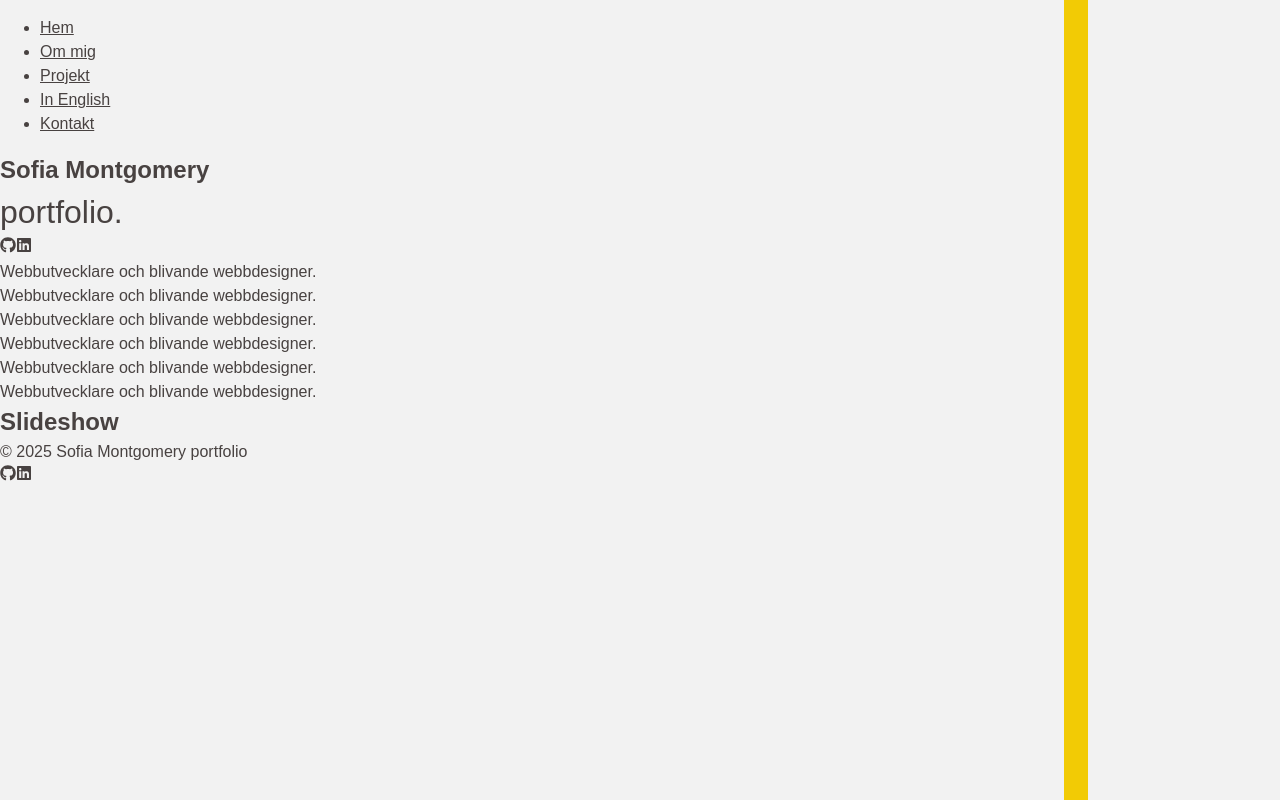
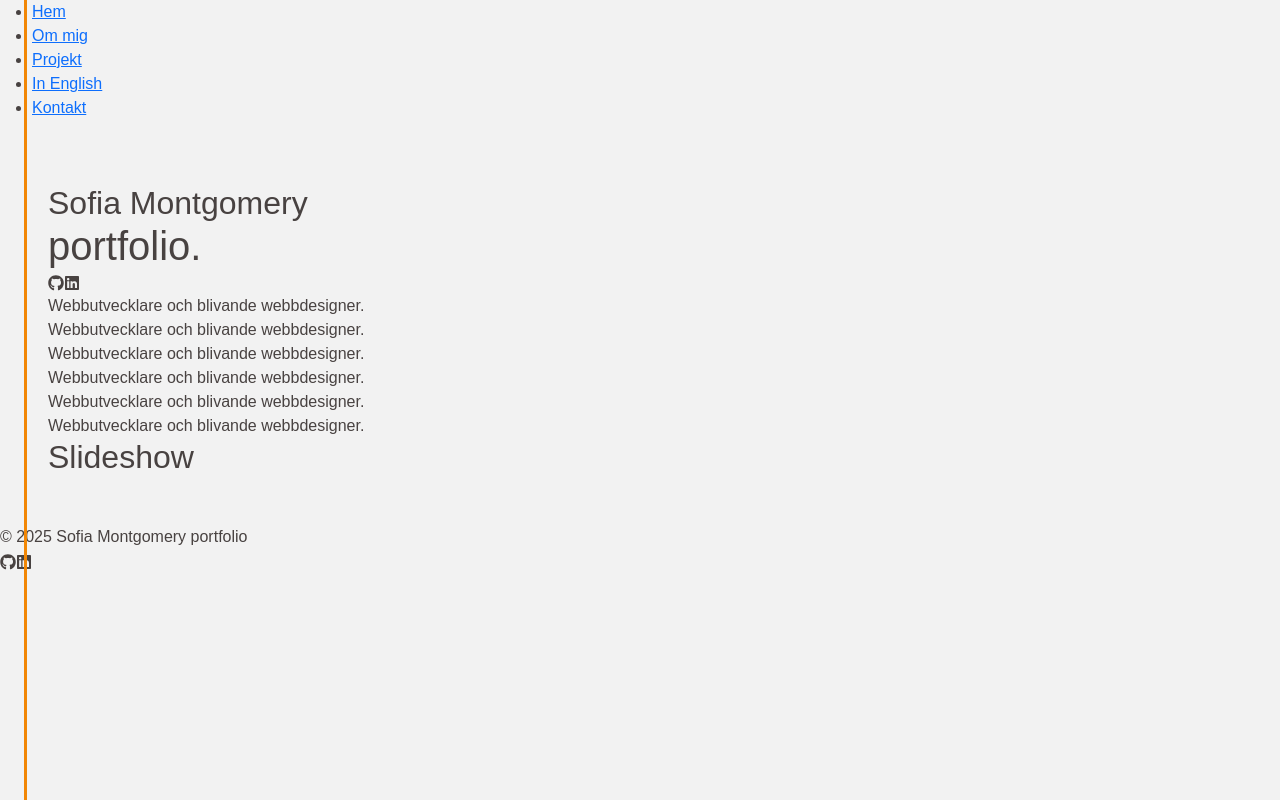
Before and after one commit to fiamont/new-portfolio, a React (Vite) app: page / in a window 1280 px wide. Built offline with nearby package versions, Linux system fonts and the light colour scheme; a web font is replaced by a local one.

Commit message:
added more bootstrap and overall padding

```diff
--- a/index.html
+++ b/index.html
@@ -6,6 +6,12 @@
     <meta name="viewport" content="width=device-width, initial-scale=1.0" />
     <title>Sofia Montgomery</title>
     <link rel="stylesheet" href="https://use.typekit.net/wjb8xin.css" />
+    <link
+      href="https://cdn.jsdelivr.net/npm/bootstrap@5.3.3/dist/css/bootstrap.min.css"
+      rel="stylesheet"
+      integrity="sha384-QWTKZyjpPEjISv5WaRU9OFeRpok6YctnYmDr5pNlyT2bRjXh0JMhjY6hW+ALEwIH"
+      crossorigin="anonymous"
+    />
   </head>
   <body>
     <div id="root"></div>
--- a/package.json
+++ b/package.json
@@ -10,6 +10,7 @@
     "preview": "vite preview"
   },
   "dependencies": {
+    "bootstrap": "^5.3.3",
     "react": "^18.3.1",
     "react-bootstrap": "^2.10.8",
     "react-dom": "^18.3.1",
--- a/src/components/layout/FullScreenLine.jsx
+++ b/src/components/layout/FullScreenLine.jsx
@@ -4,14 +4,13 @@ const StyledFullScreenLine = styled.div`
   position: fixed;
   top: 0;
   bottom: 0;
-  left: 5%;
-  width: 3px;
-  background-color: var(--orange-color);
+  border-right: 3px solid var(--orange-color);
+  background: none;
   height: 100%;
 `;
 
 function FullScreenLine() {
-  return <StyledFullScreenLine />;
+  return <StyledFullScreenLine className="ps-1 ps-sm-2 ps-md-3 ps-lg-4" />;
 }
 
 export default FullScreenLine;
--- a/src/components/layout/Layout.jsx
+++ b/src/components/layout/Layout.jsx
@@ -1,10 +1,11 @@
-import { Navbar, Footer } from "../index.js";
+import { Navbar, Footer, FullScreenLine } from "../index.js";
 
 const Layout = ({ children }) => {
   return (
     <div>
+      <FullScreenLine />
       <Navbar />
-      <main>{children}</main>
+      <main className="p-2 p-sm-3 p-md-4 p-lg-5">{children}</main>
       <Footer />
     </div>
   );
--- a/src/pages/Home.jsx
+++ b/src/pages/Home.jsx
@@ -10,8 +10,8 @@ import {
 
 function Home() {
   return (
-    <>
-      <VerticalLine width="24px" color="var(--yellow-color)" $right="15%" />
+    <div>
+      {/* <VerticalLine width="24px" color="var(--yellow-color)" $right="15%" /> */}
       <HeaderDiv>
         <HeaderOne>{homeText.headingOne}</HeaderOne>
         <HeaderTwo>{homeText.headingTwo}</HeaderTwo>
@@ -27,7 +27,7 @@ function Home() {
       <TextBox>{homeText.content}</TextBox>
       <TextBox>{homeText.content}</TextBox>
       <Slideshow />
-    </>
+    </div>
   );
 }
 
```
Also changed, not shown: 1 other file (tests, documents, lock files or other folders).
